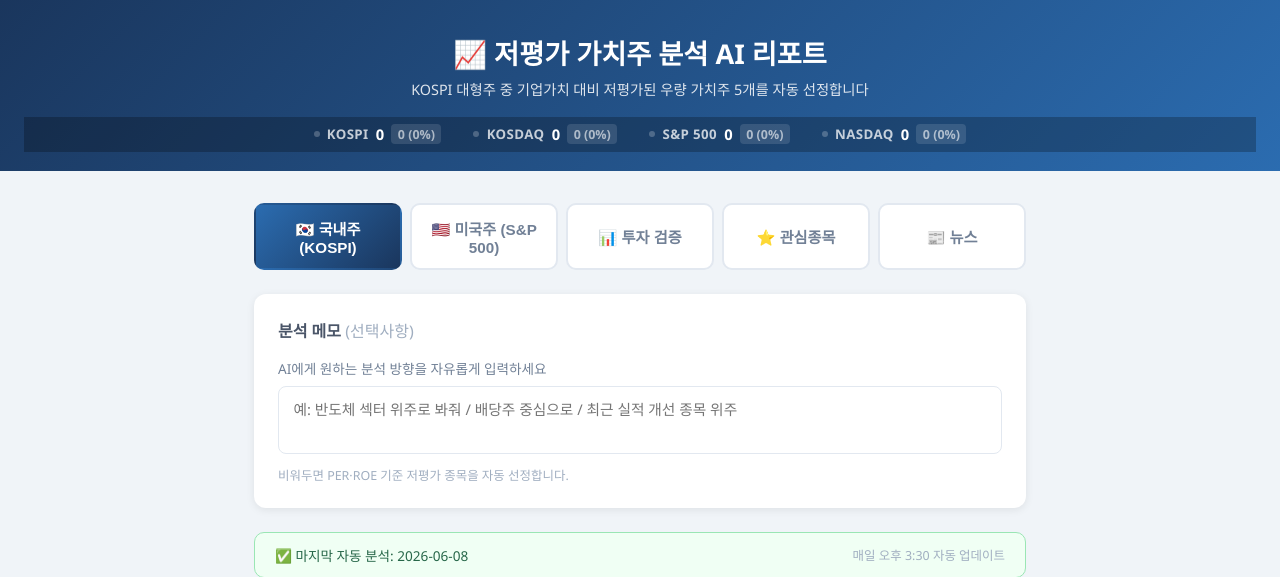
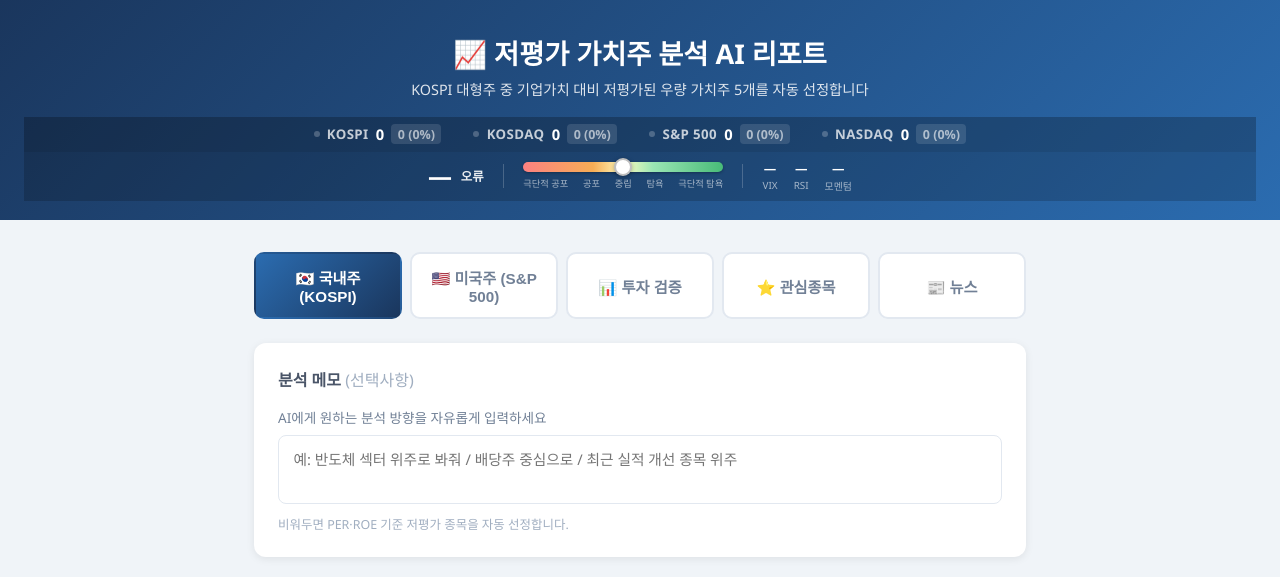
Before and after one commit to redstoens/Stock-program, a Flask app: page / in a window 1280 px wide. Shown: the top 577 px of the page. Run offline with Flask 3, Linux system fonts and the light colour scheme; data that the repository does not hold is empty.

Commit message:
feat: 공포탐욕지수 UI 완성 (HTML + JS loadFearGreed)

```diff
--- a/api/templates/index.html
+++ b/api/templates/index.html
@@ -23,6 +23,21 @@
     .idx-chg.flat { background: rgba(255,255,255,0.12); color: rgba(255,255,255,0.6); }
     .idx-dot { width: 6px; height: 6px; border-radius: 50%; background: rgba(255,255,255,0.3); animation: idx-blink 2s ease-in-out infinite; }
     @keyframes idx-blink { 0%,100%{opacity:.3} 50%{opacity:1} }
+
+    /* 공포탐욕지수 */
+    .fg-bar { background: rgba(0,0,0,0.18); padding: 0.5rem 1rem; display: flex; justify-content: center; align-items: center; gap: 1.2rem; flex-wrap: wrap; }
+    .fg-score-wrap { display: flex; align-items: center; gap: 0.55rem; }
+    .fg-score-num { font-size: 1.5rem; font-weight: 900; line-height: 1; }
+    .fg-label { font-size: 0.78rem; font-weight: 700; opacity: 0.9; }
+    .fg-meter-wrap { display: flex; flex-direction: column; gap: 0.25rem; }
+    .fg-meter { position: relative; width: 200px; height: 10px; border-radius: 5px; background: linear-gradient(to right, #fc8181 0%, #f6ad55 35%, #fefcbf 50%, #9ae6b4 65%, #48bb78 100%); box-shadow: 0 1px 3px rgba(0,0,0,0.3); }
+    .fg-marker { position: absolute; top: -4px; width: 18px; height: 18px; border-radius: 50%; background: white; border: 2.5px solid rgba(0,0,0,0.25); box-shadow: 0 1px 4px rgba(0,0,0,0.3); transform: translateX(-50%); transition: left 0.6s ease; }
+    .fg-meter-labels { display: flex; justify-content: space-between; font-size: 0.58rem; opacity: 0.6; }
+    .fg-divider { width: 1px; height: 24px; background: rgba(255,255,255,0.2); }
+    .fg-components { display: flex; gap: 1rem; }
+    .fg-comp { text-align: center; }
+    .fg-comp-val { font-size: 0.78rem; font-weight: 700; }
+    .fg-comp-lbl { font-size: 0.62rem; opacity: 0.6; margin-top: 0.1rem; }
 
     .container { max-width: 820px; margin: 0 auto; padding: 2rem 1.5rem; }
 
@@ -410,6 +425,23 @@
     <div class="idx-item"><span class="idx-dot"></span><span class="idx-name">KOSDAQ</span><span class="idx-price" id="idx-kq-price">—</span><span class="idx-chg flat" id="idx-kq-chg">로딩중</span></div>
     <div class="idx-item"><span class="idx-dot"></span><span class="idx-name">S&amp;P 500</span><span class="idx-price" id="idx-sp-price">—</span><span class="idx-chg flat" id="idx-sp-chg">로딩중</span></div>
     <div class="idx-item"><span class="idx-dot"></span><span class="idx-name">NASDAQ</span><span class="idx-price" id="idx-nq-price">—</span><span class="idx-chg flat" id="idx-nq-chg">로딩중</span></div>
+  </div>
+  <div class="fg-bar" id="fg-bar">
+    <div class="fg-score-wrap">
+      <span class="fg-score-num" id="fg-score">—</span>
+      <span class="fg-label" id="fg-label">로딩중</span>
+    </div>
+    <div class="fg-divider"></div>
+    <div class="fg-meter-wrap">
+      <div class="fg-meter"><div class="fg-marker" id="fg-marker" style="left:50%"></div></div>
+      <div class="fg-meter-labels"><span>극단적 공포</span><span>공포</span><span>중립</span><span>탐욕</span><span>극단적 탐욕</span></div>
+    </div>
+    <div class="fg-divider"></div>
+    <div class="fg-components">
+      <div class="fg-comp"><div class="fg-comp-val" id="fg-vix">—</div><div class="fg-comp-lbl">VIX</div></div>
+      <div class="fg-comp"><div class="fg-comp-val" id="fg-rsi">—</div><div class="fg-comp-lbl">RSI</div></div>
+      <div class="fg-comp"><div class="fg-comp-val" id="fg-mom">—</div><div class="fg-comp-lbl">모멘텀</div></div>
+    </div>
   </div>
 </header>
 
@@ -1540,11 +1572,48 @@
     }
   }
 
+  const FG_COLORS = {
+    '극단적 공포': '#fc8181',
+    '공포':        '#f6ad55',
+    '중립':        '#fefcbf',
+    '탐욕':        '#9ae6b4',
+    '극단적 탐욕': '#48bb78',
+  };
+
+  async function loadFearGreed() {
+    try {
+      const res  = await fetch('/api/fear-greed');
+      const data = await res.json();
+      const score = data.score ?? 50;
+      const label = data.label ?? '중립';
+      const comp  = data.components ?? {};
+
+      const scoreEl  = document.getElementById('fg-score');
+      const labelEl  = document.getElementById('fg-label');
+      const markerEl = document.getElementById('fg-marker');
+      const vixEl    = document.getElementById('fg-vix');
+      const rsiEl    = document.getElementById('fg-rsi');
+      const momEl    = document.getElementById('fg-mom');
+
+      if (scoreEl) { scoreEl.textContent = score; scoreEl.style.color = FG_COLORS[label] || '#fff'; }
+      if (labelEl) { labelEl.textContent = label; labelEl.style.color = FG_COLORS[label] || '#fff'; }
+      if (markerEl) markerEl.style.left = `${score}%`;
+      if (vixEl)  vixEl.textContent  = `VIX ${data.vix ?? '—'}`;
+      if (rsiEl)  rsiEl.textContent  = `RSI ${data.rsi ?? '—'}`;
+      if (momEl)  momEl.textContent  = comp.momentum != null ? comp.momentum : '—';
+    } catch(e) {
+      const el = document.getElementById('fg-label');
+      if (el) el.textContent = '오류';
+    }
+  }
+
   window.addEventListener('load', () => {
     loadCachedData();
     updateFavTab();
     loadMarketIndex();
     setInterval(loadMarketIndex, 60000);
+    loadFearGreed();
+    setInterval(loadFearGreed, 300000);
     // 즐겨찾기 탭을 위해 반대 시장 데이터도 백그라운드 로드
     const otherMarket = currentMarket === 'kr' ? 'us' : 'kr';
     fetch(`/api/cached-${otherMarket}`)
```
